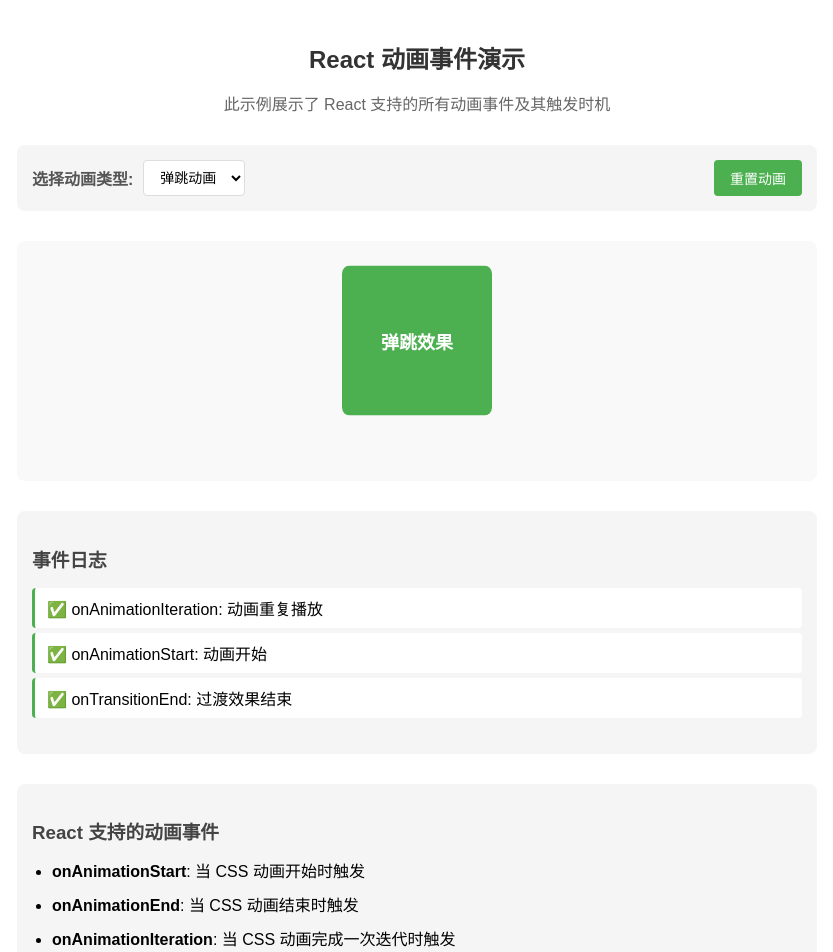
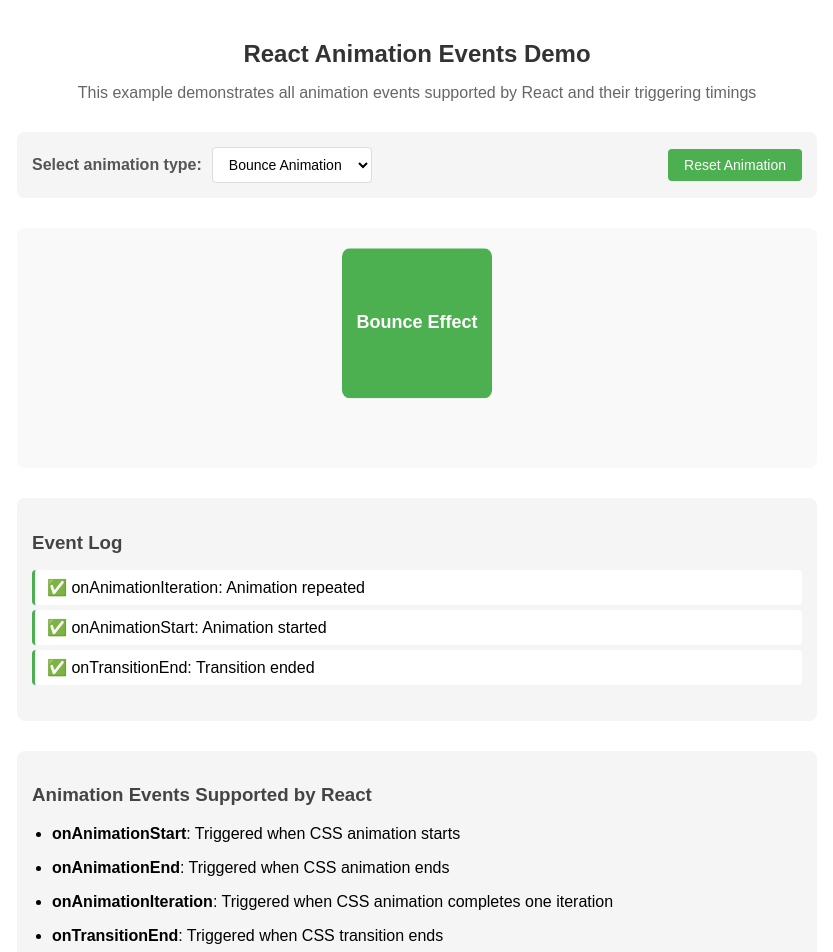
Before and after one commit to EdmondWang/React-Scenario, a React (Create React App) app: page /animation-event in a window 1280 px wide. Shown: the top 952 px of the page, without its empty margins (223-1056 px from the left). Built offline with nearby package versions, Linux system fonts and the light colour scheme.

Commit message:
animation event

```diff
--- a/src/features/animation-event/index.tsx
+++ b/src/features/animation-event/index.tsx
@@ -7,68 +7,68 @@
     const [eventLog, setEventLog] = useState<string[]>([]);
     const [animationType, setAnimationType] = useState<'bounce' | 'fade' | 'slide'>('bounce');
 
-    // 添加日志并限制长度
+    // Add log and limit length
     const addEventLog = (message: string) => {
         setEventLog(prev => [message, ...prev].slice(0, 10));
     };
 
-    // 重置动画
+    // Reset animation
     const resetAnimation = () => {
         setIsVisible(false);
         setTimeout(() => setIsVisible(true), 100);
         setAnimationCount(prev => prev + 1);
     };
 
-    // 动画事件处理函数
+    // Animation event handlers
     const handleAnimationStart = () => {
-        const message = '✅ onAnimationStart: 动画开始';
+        const message = '✅ onAnimationStart: Animation started';
         console.log(message);
         addEventLog(message);
     };
 
     const handleAnimationEnd = () => {
-        const message = '✅ onAnimationEnd: 动画结束';
+        const message = '✅ onAnimationEnd: Animation ended';
         console.log(message);
         addEventLog(message);
     };
 
     const handleAnimationIteration = () => {
-        const message = '✅ onAnimationIteration: 动画重复播放';
+        const message = '✅ onAnimationIteration: Animation repeated';
         console.log(message);
         addEventLog(message);
     };
 
     const handleTransitionEnd = () => {
-        const message = '✅ onTransitionEnd: 过渡效果结束';
+        const message = '✅ onTransitionEnd: Transition ended';
         console.log(message);
         addEventLog(message);
     };
 
-    // 当动画类型改变时重置动画
+    // Reset animation when animation type changes
     useEffect(() => {
         resetAnimation();
     }, [animationType]);
 
     return (
         <div className="animation-demo-container">
-            <h2>React 动画事件演示</h2>
-            <p>此示例展示了 React 支持的所有动画事件及其触发时机</p>
+            <h2>React Animation Events Demo</h2>
+            <p>This example demonstrates all animation events supported by React and their triggering timings</p>
 
             <div className="controls">
                 <div className="animation-type-selector">
-                    <label>选择动画类型:</label>
+                    <label>Select animation type:</label>
                     <select
                         value={animationType}
                         onChange={(e) => setAnimationType(e.target.value as 'bounce' | 'fade' | 'slide')}
                     >
-                        <option value="bounce">弹跳动画</option>
-                        <option value="fade">淡入淡出</option>
-                        <option value="slide">滑动动画</option>
+                        <option value="bounce">Bounce Animation</option>
+                        <option value="fade">Fade Animation</option>
+                        <option value="slide">Slide Animation</option>
                     </select>
                 </div>
 
                 <button onClick={resetAnimation} className="reset-button">
-                    重置动画
+                    Reset Animation
                 </button>
             </div>
 
@@ -81,14 +81,14 @@
                     onAnimationIteration={handleAnimationIteration}
                     onTransitionEnd={handleTransitionEnd}
                 >
-                    {animationType === 'bounce' && '弹跳效果'}
-                    {animationType === 'fade' && '淡入淡出'}
-                    {animationType === 'slide' && '滑动效果'}
+                    {animationType === 'bounce' && 'Bounce Effect'}
+                    {animationType === 'fade' && 'Fade Effect'}
+                    {animationType === 'slide' && 'Slide Effect'}
                 </div>
             </div>
 
             <div className="event-log-container">
-                <h3>事件日志</h3>
+                <h3>Event Log</h3>
                 <ul className="event-log">
                     {eventLog.map((log, index) => (
                         <li key={index} className="log-entry">{log}</li>
@@ -97,12 +97,12 @@
             </div>
 
             <div className="event-description">
-                <h3>React 支持的动画事件</h3>
+                <h3>Animation Events Supported by React</h3>
                 <ul className="event-list">
-                    <li><strong>onAnimationStart</strong>: 当 CSS 动画开始时触发</li>
-                    <li><strong>onAnimationEnd</strong>: 当 CSS 动画结束时触发</li>
-                    <li><strong>onAnimationIteration</strong>: 当 CSS 动画完成一次迭代时触发</li>
-                    <li><strong>onTransitionEnd</strong>: 当 CSS 过渡效果结束时触发</li>
+                    <li><strong>onAnimationStart</strong>: Triggered when CSS animation starts</li>
+                    <li><strong>onAnimationEnd</strong>: Triggered when CSS animation ends</li>
+                    <li><strong>onAnimationIteration</strong>: Triggered when CSS animation completes one iteration</li>
+                    <li><strong>onTransitionEnd</strong>: Triggered when CSS transition ends</li>
                 </ul>
             </div>
         </div>
```
Also changed, not shown: src/features/animation-event/index.css (+10 -10 lines).
